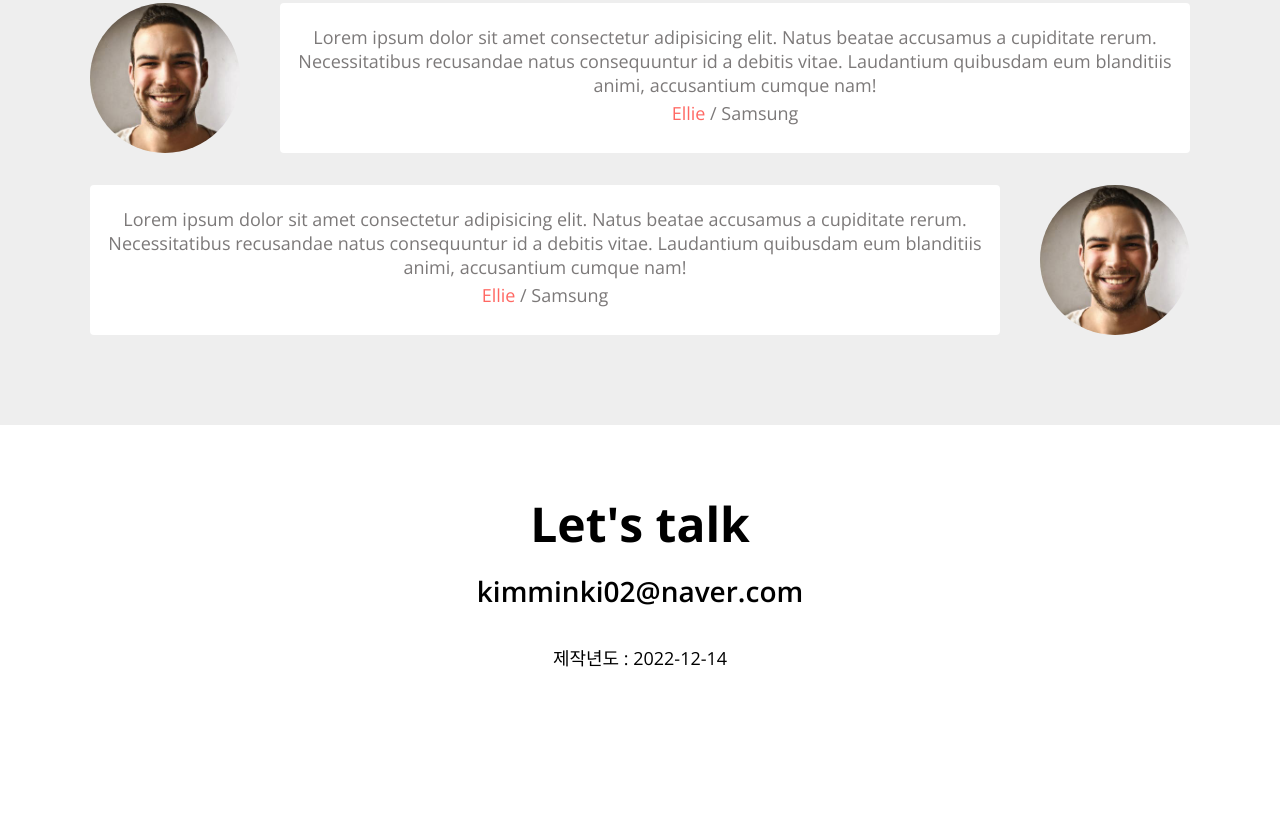
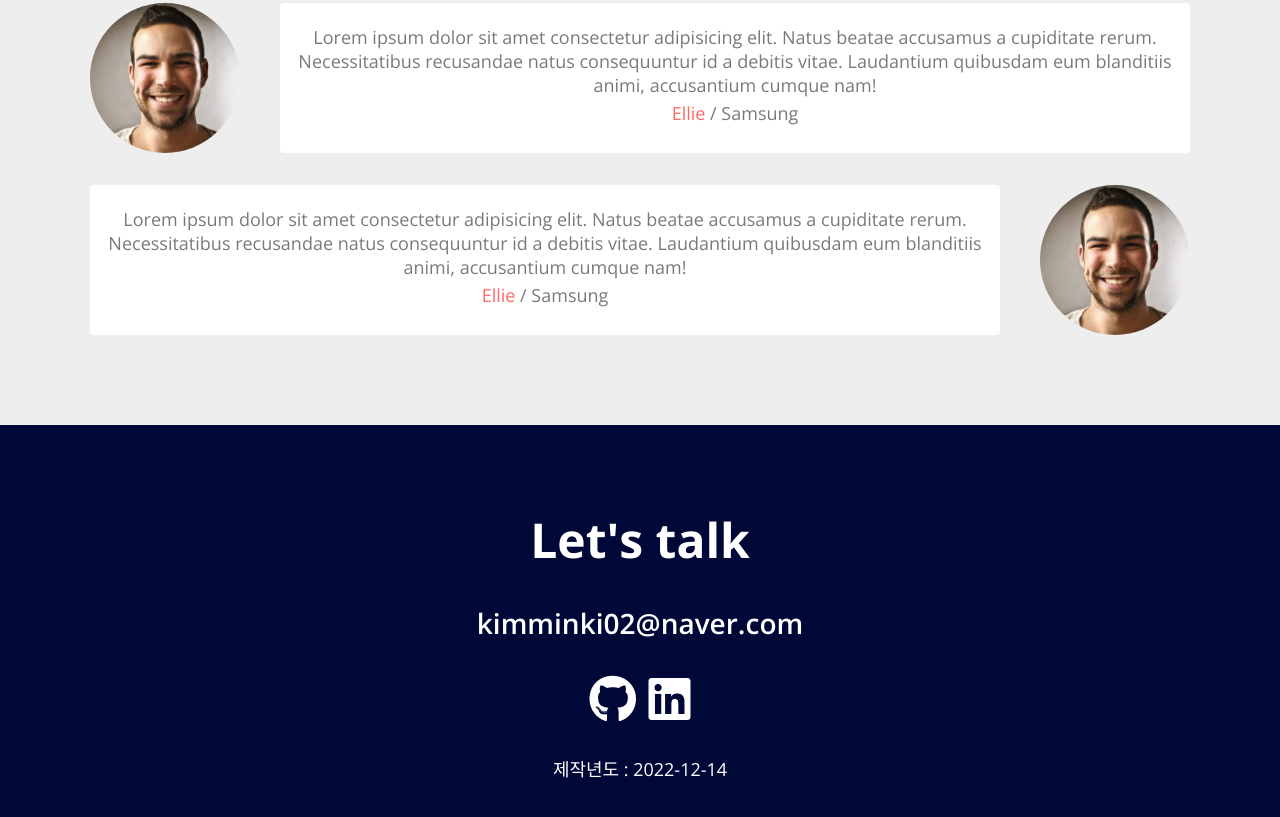
Before and after one commit to alsrl1371/portfolio, a plain HTML site: page index.html in a window 1280 px wide. Shown: the part 3453-4270 px from the top of the page. Before the commit the page ends 4177 px from the top, so only its background shows below. Drawn offline with nearby package versions, Linux system fonts and the light colour scheme.

Commit message:
CSS: Contact

```diff
--- a/style.css
+++ b/style.css
@@ -439,3 +439,31 @@
   .testimonial__speech-bubble a {
     color: var(--color-dark-pink);
   }
+
+  /* Contact */
+
+#contact {
+  background-color: var(--color-dark-navy);
+}
+
+.contact__title, .contact__email, .contact__rights {
+  color: var(--color-white);
+}
+
+.contact__title {
+  margin: 32px 0;
+}
+
+.conatact__links {
+  font-size: var(--font-large);
+  margin: 24px 0;
+}
+
+.conatact__links i {
+  transition: all var(--animation-duration) ease;
+}
+
+.conatact__links i:hover {
+  transform: scale(1.1);
+  color: var(--color-blue);
+}
```
